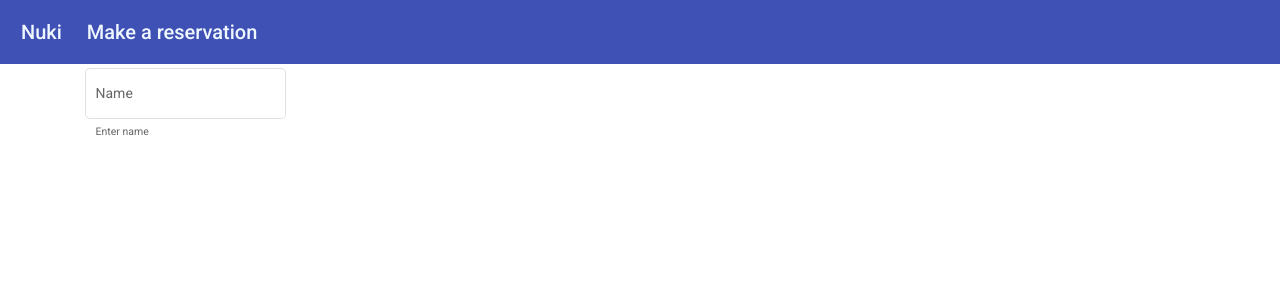
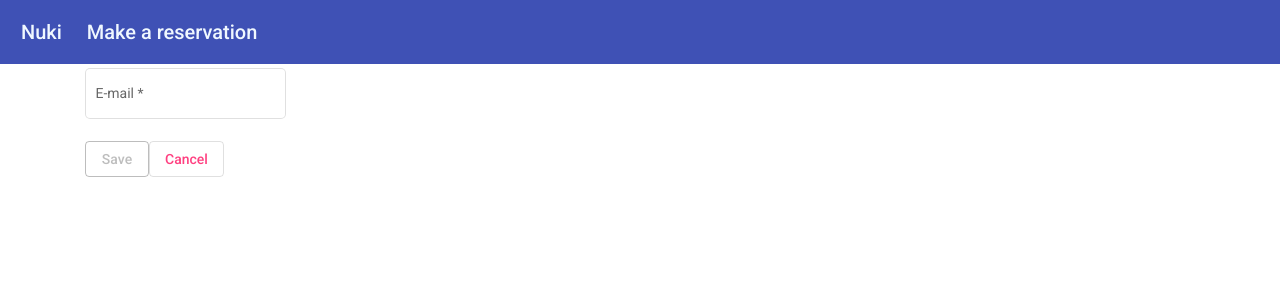
Before and after one commit to simonweytens/Nuki-angular-webApp, an Angular app: page /reservation in a window 1280 px wide. Shown: the top 300 px of the page. Built offline with nearby package versions, Linux system fonts and the light colour scheme.

Commit message:
email form extras en validation

```diff
--- a/src/app/app.component.html
+++ b/src/app/app.component.html
@@ -1,6 +1,6 @@
 
 <app-nuki-toolbar>
-    <a routerLink="/home">{{title}}</a>
+    <a routerLink="/">{{title}}</a>
     <a routerLink="/reservation">
       Make a reservation
     </a>
--- /dev/null
+++ b/src/app/nuki-design/nuki-reservation/models/user.ts
@@ -0,0 +1,3 @@
+export class User {
+    email: string = "";
+}
--- a/src/app/nuki-design/nuki-reservation/nuki-reservation.component.html
+++ b/src/app/nuki-design/nuki-reservation/nuki-reservation.component.html
@@ -1,7 +1,19 @@
-<div class="container">
-    <mat-form-field appearance="outline">
-        <mat-label>Name</mat-label>
-        <input matInput type="text" [formControl]="name"/>
-        <mat-hint>Enter name</mat-hint>
-    </mat-form-field>
+<div class="container" >
+    <form #reservationForm="ngForm" [formGroup]="reservationFormGroup">
+        <div>
+            <mat-form-field appearance="outline">
+                <mat-label>E-mail</mat-label>
+                <input matInput type="text" name="email" formControlName="email"/>
+                <mat-icon *ngIf="email?.valid" matSuffix>check_circle</mat-icon>
+
+            </mat-form-field>
+        </div>
+        <div *ngIf="email?.touched" class="error-message">
+            Invalid email. Use youre.name@student.vives.be
+        </div>
+        <div class="pull-right">
+            <button [disabled]="email?.invalid" [routerLink]="['/unlock']" mat-stroked-button color="accent">Save</button>
+            <button mat-stroked-button color="accent">Cancel</button>
+        </div>
+    </form>
 </div>
--- a/src/app/nuki-design/nuki-reservation/nuki-reservation.component.ts
+++ b/src/app/nuki-design/nuki-reservation/nuki-reservation.component.ts
@@ -1,5 +1,6 @@
 import { Component, OnInit } from '@angular/core';
-import {FormBuilder, FormControl} from '@angular/forms'
+import {FormBuilder, FormControl, FormGroup, Validators} from '@angular/forms'
+import { User } from './models/user';
 
 @Component({
   selector: 'app-nuki-reservation',
@@ -8,11 +9,22 @@ import {FormBuilder, FormControl} from '@angular/forms'
 })
 export class NukiReservationComponent implements OnInit {
 
-  name: FormControl = this.fb.control("");
+  reservationFormGroup: FormGroup;
 
-  constructor(private fb: FormBuilder) { }
+  constructor(private fb: FormBuilder) {
+    this.reservationFormGroup = this.fb.group({
+      email: ["", [Validators.required, Validators.email]]
+    })
+  }
 
   ngOnInit(): void {
+    this.reservationFormGroup
+    .valueChanges
+    .subscribe(item =>
+      console.log(item as User))
   }
 
+  get email(){
+    return this.reservationFormGroup.get("email")
+  }
 }
--- /dev/null
+++ b/src/app/nuki-design/unlock/unlock.component.html
@@ -0,0 +1 @@
+<p>unlock works!</p>
--- /dev/null
+++ b/src/app/nuki-design/unlock/unlock.component.ts
@@ -0,0 +1,15 @@
+import { Component, OnInit } from '@angular/core';
+
+@Component({
+  selector: 'app-unlock',
+  templateUrl: './unlock.component.html',
+  styleUrls: ['./unlock.component.css']
+})
+export class UnlockComponent implements OnInit {
+
+  constructor() { }
+
+  ngOnInit(): void {
+  }
+
+}
```
Also changed, not shown: src/app/app-routing.module.ts (+6 -1 lines), src/app/nuki-design/nuki-design.module.ts (+5 -2 lines), src/app/nuki-design/unlock/unlock.component.css (added), 1 other file (tests, documents, lock files or other folders).
